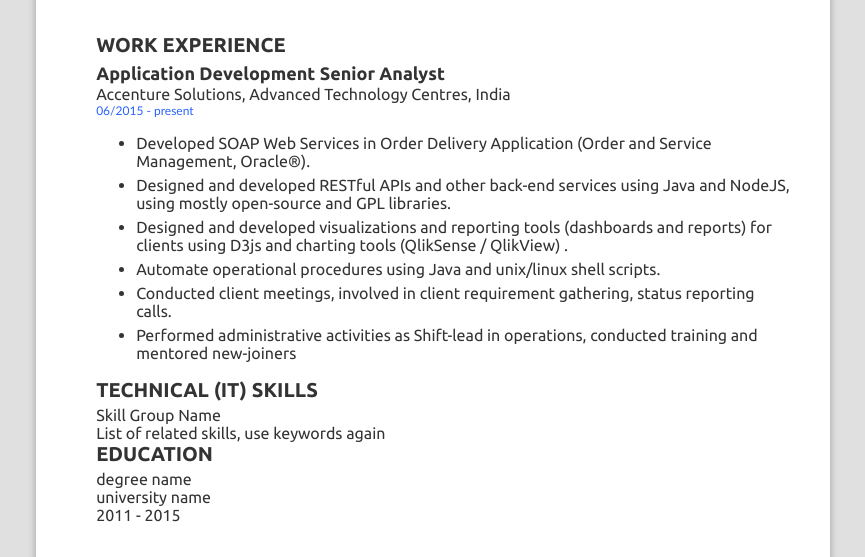
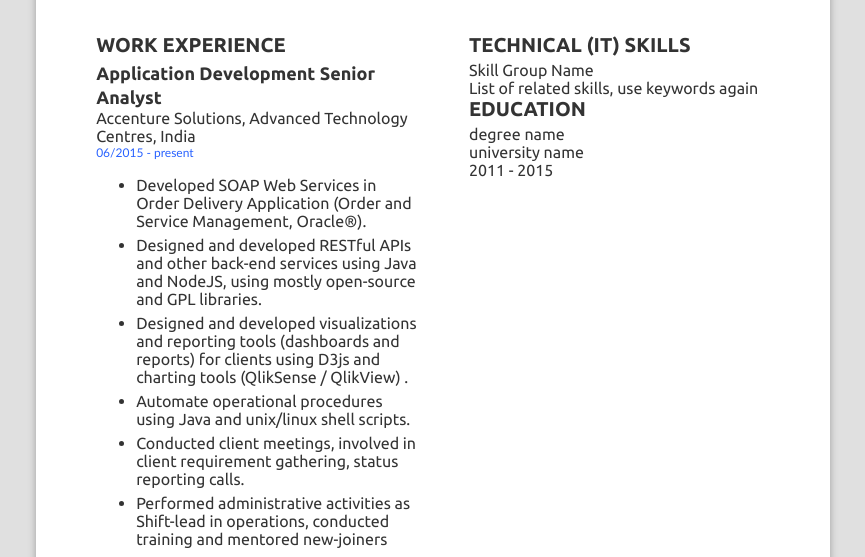
Before and after one commit to shashanksm/resume-markup, a plain HTML site: page index.html in a window 1280 px wide. Shown: the part 243-800 px from the top of the page, without its empty margins (207-1072 px from the left). Drawn offline with Linux system fonts and the light colour scheme; a web font is replaced by a local one.

Commit message:
adding 2-columns to resume content

```diff
--- a/css/resume.css
+++ b/css/resume.css
@@ -20,6 +20,19 @@
 	padding-bottom: 12px;
 	padding-left: 60px;
 	height: 830px;
+	display: flex;
+}
+
+.resume .content .content-left {
+	flex: 1 1 auto;
+	padding-right: 24px;
+	width: 349px;
+}
+
+.resume .content .content-right {
+	flex: 1 1 auto;
+	padding-left: 24px;
+	width: 349px;
 }
 
 .left-main {
--- a/index.html
+++ b/index.html
@@ -24,7 +24,9 @@
 					</div>
 					<div class="my-profile">
 						<p>
-							Well-versed with mature as well as emerging technologies. Equipped with skills suitable to both start-ups and large enterprises. Strong advocate of best practices and passionate about designing great software.
+							Well-versed with mature as well as emerging technologies. Equipped with skills suitable to
+							both start-ups and large enterprises. Strong advocate of best practices and passionate about
+							designing great software.
 						</p>
 					</div>
 				</div>
@@ -45,7 +47,8 @@
 						<div class="location">
 							<span class="value">Pune, India</span>
 							<span class="icon">
-								<img src="/img/001-facebook-placeholder-for-locate-places-on-maps.svg" width="15px" alt="" srcset="">
+								<img src="/img/001-facebook-placeholder-for-locate-places-on-maps.svg" width="15px"
+									alt="" srcset="">
 							</span>
 						</div>
 						<div class="linkedin">
@@ -66,6 +69,7 @@
 
 			<!--now, the body-->
 			<div class="content">
+				<div class="content-left">
 					<div class="work-experience">
 						<div class="section-title">WORK EXPERIENCE</div>
 						<div class="work-title">
@@ -79,15 +83,26 @@
 						</div>
 						<div class="work-eperience-unordered-list">
 							<ul>
-							<li class="work-experience-points">Developed SOAP Web Services in Order Delivery Application (Order and Service Management, Oracle&reg;).</li>
-							<li class="work-experience-points">Designed and developed RESTful APIs and other back-end services using Java and NodeJS, using mostly open-source and GPL libraries.</li>
-							<li class="work-experience-points">Designed and developed visualizations and reporting tools (dashboards and reports) for clients using D3js and charting tools (QlikSense / QlikView) .</li>
-							<li class="work-experience-points">Automate operational procedures using Java and unix/linux shell scripts.</li>
-							<li class="work-experience-points">Conducted client meetings, involved in client requirement gathering, status reporting calls.</li>
-							<li class="work-experience-points">Performed administrative activities as Shift-lead in operations, conducted training and mentored new-joiners</li>
+								<li class="work-experience-points">Developed SOAP Web Services in Order Delivery
+									Application (Order and Service Management, Oracle&reg;).</li>
+								<li class="work-experience-points">Designed and developed RESTful APIs and other
+									back-end services using Java and NodeJS, using mostly open-source and GPL libraries.
+								</li>
+								<li class="work-experience-points">Designed and developed visualizations and reporting
+									tools (dashboards and reports) for clients using D3js and charting tools (QlikSense
+									/ QlikView) .</li>
+								<li class="work-experience-points">Automate operational procedures using Java and
+									unix/linux shell scripts.</li>
+								<li class="work-experience-points">Conducted client meetings, involved in client
+									requirement gathering, status reporting calls.</li>
+								<li class="work-experience-points">Performed administrative activities as Shift-lead in
+									operations, conducted training and mentored new-joiners</li>
 							</ul>
 						</div>
 					</div>
+				</div>
+
+				<div class="content-right">
 
 					<div class="technical-skills">
 						<div class="section-title">TECHNICAL (IT) SKILLS</div>
@@ -108,6 +123,10 @@
 
 					</div>
 				</div>
+
+
+
+			</div>
 			<div class="tail">
 
 			</div>
```
Lines whose indentation alone changed are shown as unchanged.
